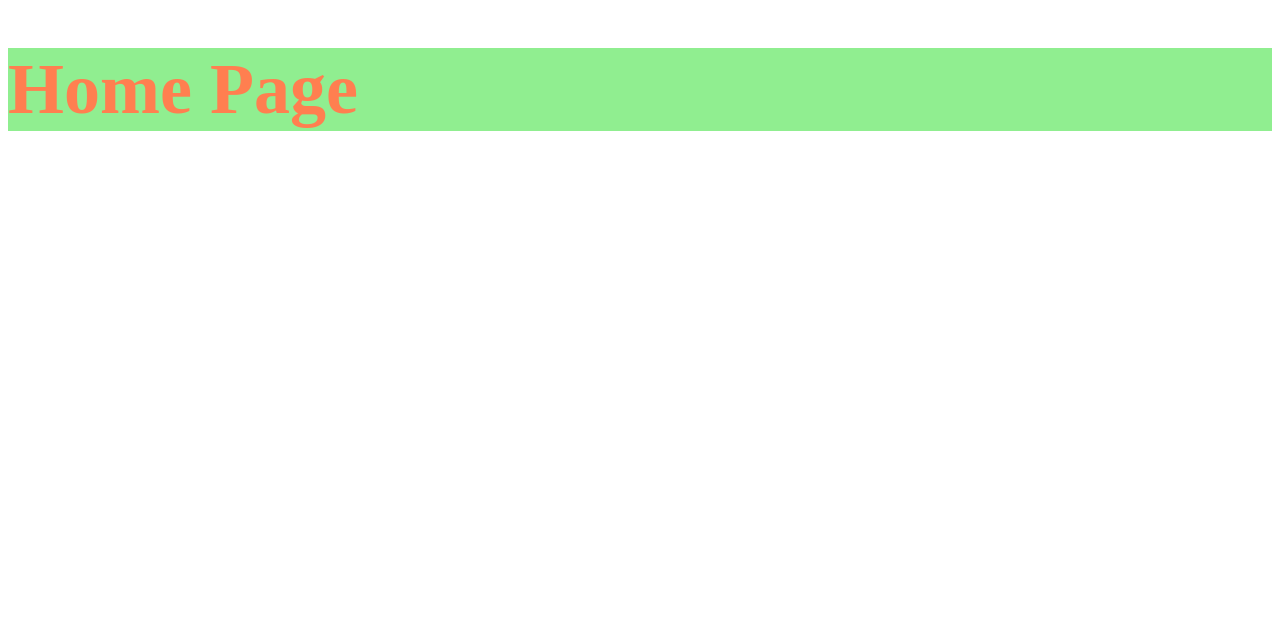
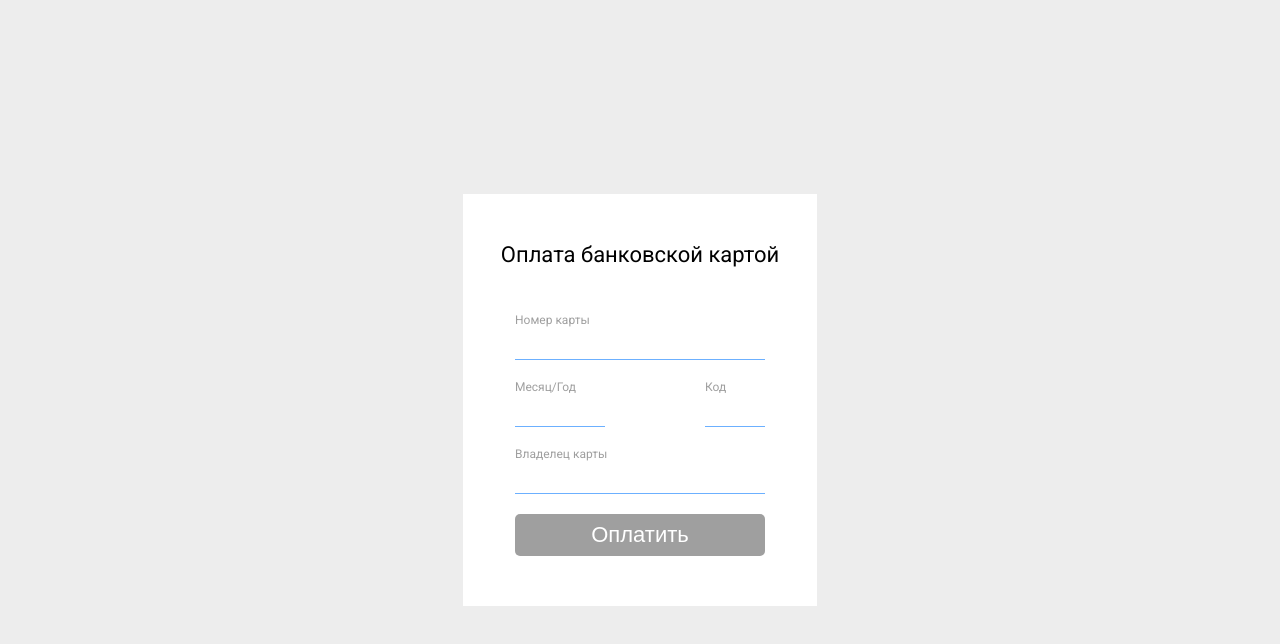
Before and after one commit to toxanski/react-pay-demo, a React app in the folder packages/client/: page / in a window 1280 px wide. Shown: the top 644 px of the page. Built offline with nearby package versions, Linux system fonts and the light colour scheme.

Commit message:
PayForm component

```diff
--- a/packages/client/src/App.tsx
+++ b/packages/client/src/App.tsx
@@ -1,5 +1,6 @@
-import { Home } from './pages/Home';
+import { Pay } from '@pages';
+import './styles/global.scss';
 
 export default function App() {
-    return <Home />;
+    return <Pay />;
 }
--- /dev/null
+++ b/packages/client/src/components/PayForm/PayForm.consts.ts
@@ -0,0 +1 @@
+export const INPUT_REQUIRED_MESSAGE = 'Необходимо заполнить поле';
--- /dev/null
+++ b/packages/client/src/components/PayForm/PayForm.module.scss
@@ -0,0 +1,30 @@
+.payForm {
+    background-color: var(--white-color);
+    padding: 48px 36px 50px;
+}
+
+.payFormBody {
+    max-width: 250px;
+    margin: 0 auto;
+}
+
+.payFormTitle {
+    margin: 0;
+    margin-bottom: 25px;
+
+    font-size: 22px;
+    line-height: 26px;
+    color: var(--black-color);
+}
+
+.payFormControl {
+    margin-top: 35px;
+}
+
+.payFormDate {
+    max-width: 90px;
+}
+
+.payFormCvv {
+    max-width: 60px;
+}
--- /dev/null
+++ b/packages/client/src/components/PayForm/PayForm.tsx
@@ -0,0 +1,127 @@
+import {
+    FormControl,
+    Input,
+    FormLabel,
+    FormErrorMessage,
+    FormGroup,
+    Button,
+} from '@shared';
+import classnames from 'classnames';
+import { FormEvent } from 'react';
+import { useForm } from 'react-hook-form';
+import { INPUT_REQUIRED_MESSAGE } from './PayForm.consts';
+import styles from './PayForm.module.scss';
+
+interface PayFormInputs {
+    cardNum: number;
+    date: string;
+    code: number;
+    userInfo: string;
+}
+
+interface PayFormProps {
+    title: string;
+}
+
+export function PayForm({ title }: PayFormProps) {
+    const {
+        register,
+        handleSubmit,
+        formState: { errors },
+    } = useForm<PayFormInputs>({
+        mode: 'onChange',
+    });
+
+    const onSubmit = (e: FormEvent) => {
+        e.preventDefault();
+        handleSubmit(() => {
+            // логика после сабмита
+        })(e);
+    };
+
+    return (
+        <form className={styles.payForm} onSubmit={onSubmit}>
+            <fieldset>
+                <legend className={styles.payFormTitle}>{title}</legend>
+
+                <div className={styles.payFormBody}>
+                    <FormControl classNames={styles.payFormControl}>
+                        <Input
+                            type="number"
+                            invalid={!!errors.cardNum?.message}
+                            {...register('cardNum', {
+                                required: INPUT_REQUIRED_MESSAGE,
+                                minLength: {
+                                    value: 13,
+                                    message: 'Минимальная длина 13',
+                                },
+                                maxLength: {
+                                    value: 19,
+                                    message: 'Максимальная длина 19',
+                                },
+                            })}
+                        />
+                        <FormLabel htmlFor="cardNum">Номер карты</FormLabel>
+                        <FormErrorMessage error={errors.cardNum} />
+                    </FormControl>
+
+                    <FormGroup>
+                        <FormControl
+                            classNames={classnames(
+                                styles.payFormControl,
+                                styles.payFormDate
+                            )}
+                        >
+                            <Input
+                                invalid={!!errors.date?.message}
+                                {...register('date', {
+                                    required: INPUT_REQUIRED_MESSAGE,
+                                    // pattern: {
+
+                                    // }
+                                })}
+                            />
+                            <FormLabel htmlFor="date">Месяц/Год</FormLabel>
+                            <FormErrorMessage error={errors.date} />
+                        </FormControl>
+                        <FormControl
+                            classNames={classnames(
+                                styles.payFormControl,
+                                styles.payFormCvv
+                            )}
+                        >
+                            <Input
+                                invalid={!!errors.code?.message}
+                                {...register('code', {
+                                    required: INPUT_REQUIRED_MESSAGE,
+                                    // pattern: {
+
+                                    // }
+                                })}
+                            />
+                            <FormLabel htmlFor="code">Код</FormLabel>
+                            <FormErrorMessage error={errors.code} />
+                        </FormControl>
+                    </FormGroup>
+
+                    <FormControl classNames={styles.payFormControl}>
+                        <Input
+                            invalid={!!errors.userInfo?.message}
+                            {...register('userInfo', {
+                                required: INPUT_REQUIRED_MESSAGE,
+                                pattern: {
+                                    value: /^[а-яА-Яa-zA-Z ]*$/,
+                                    message: 'Введите корректное имя',
+                                },
+                            })}
+                        />
+                        <FormLabel htmlFor="userInfo">Владелец карты</FormLabel>
+                        <FormErrorMessage error={errors.userInfo} />
+                    </FormControl>
+
+                    <Button type="submit">Оплатить</Button>
+                </div>
+            </fieldset>
+        </form>
+    );
+}
--- /dev/null
+++ b/packages/client/src/components/index.ts
@@ -0,0 +1 @@
+export * from './PayForm/PayForm';
--- a/packages/client/src/pages/Home.module.scss
+++ /dev/null
@@ -1,9 +0,0 @@
-.home {
-    background-color: lightgreen;
-    font-size: 36px;
-    color: coral;
-}
-
-.some {
-    border: 1px solid red;
-}
--- a/packages/client/src/pages/Home.tsx
+++ /dev/null
@@ -1,9 +0,0 @@
-import styles from './Home.module.scss';
-
-export function Home() {
-    return (
-        <div className={styles.home}>
-            <h1>Home Page</h1>
-        </div>
-    );
-}
--- /dev/null
+++ b/packages/client/src/pages/index.ts
@@ -0,0 +1 @@
+export * from './Pay/Pay';
```
